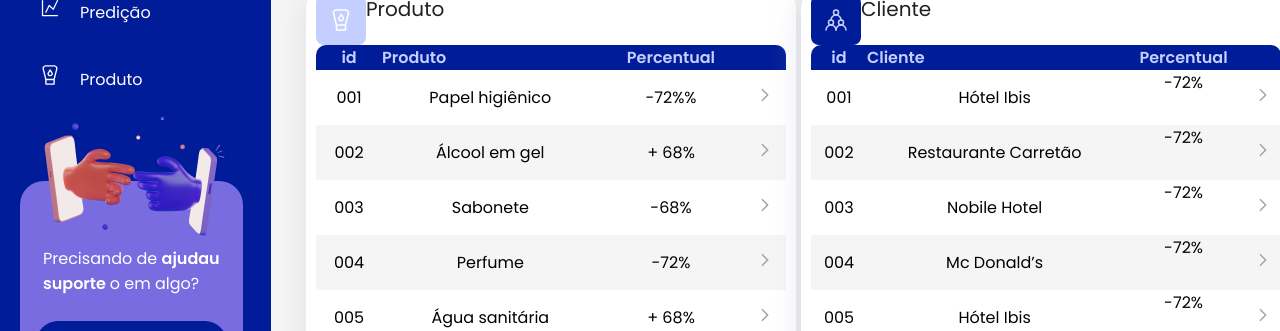
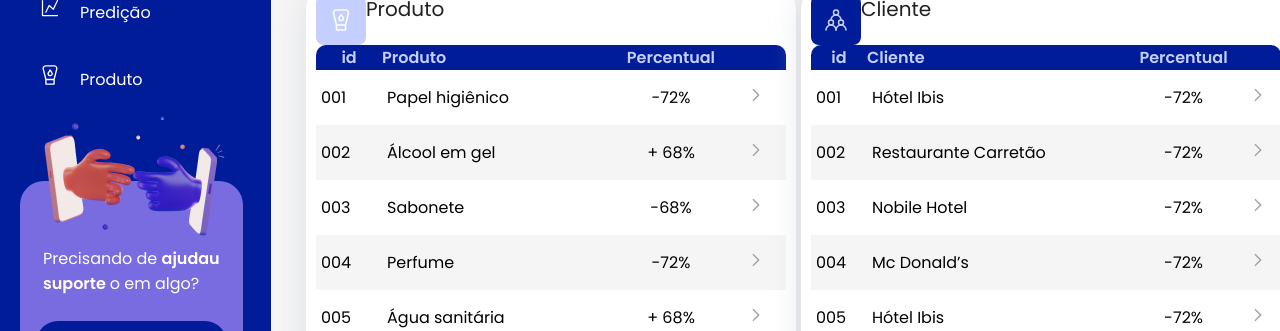
Before and after one commit to rafaelvpds/W3RP, a React (Create React App) app: page / in a window 1280 px wide. Shown: the part 469-800 px from the top of the page. Built offline with nearby package versions, Linux system fonts and the light colour scheme.

Commit message:
style table
Ateraçao na tabela

```diff
--- a/src/pages/Dashboard/index.tsx
+++ b/src/pages/Dashboard/index.tsx
@@ -4,6 +4,7 @@ import { IconProduct } from '../../assets/icons/IconProduct'
 import { CardItem } from '../../components/cards/CardItem'
 import { CardPrincipal } from '../../components/cards/CardPrincipal'
 import { ViewDataTable } from '../../components/Table/DataTable'
+import { STD } from '../../components/Table/TableDashboard.Styled'
 
 import { ContainerTable } from './Dashboard.Styled'
 
@@ -11,7 +12,7 @@ const MokupProduct = [
   {
     id: '001',
     nameProduct: 'Papel higiênico',
-    percentege: '-72%',
+    percentege: -72,
     icon: <IconChevronRight />,
   },
   {
@@ -121,14 +122,14 @@ export function Dashboard() {
         >
           {MokupProduct.map(item => (
             <tr key={item.id}>
-              <td>{item.id}</td>
-              <td>{item.nameProduct}</td>
-              <td>
+              <STD>{item.id}</STD>
+              <STD>{item.nameProduct}</STD>
+              <STD center>
                 {item.percentege > 0 && '+'} {item.percentege}%
-              </td>
-              <td>
+              </STD>
+              <STD>
                 <IconChevronRight />
-              </td>
+              </STD>
             </tr>
           ))}
         </ViewDataTable>
@@ -140,12 +141,14 @@ export function Dashboard() {
         >
           {MokupClients.map(item => (
             <tr key={item.id}>
-              <td>{item.id}</td>
-              <td>{item.nameClient}</td>
-              {item.percentege > 0 && '+'} {item.percentege}%
-              <td>
+              <STD>{item.id}</STD>
+              <STD>{item.nameClient}</STD>
+              <STD center>
+                {item.percentege > 0 && '+'} {item.percentege}%
+              </STD>
+              <STD>
                 <IconChevronRight />
-              </td>
+              </STD>
             </tr>
           ))}
         </ViewDataTable>
```
